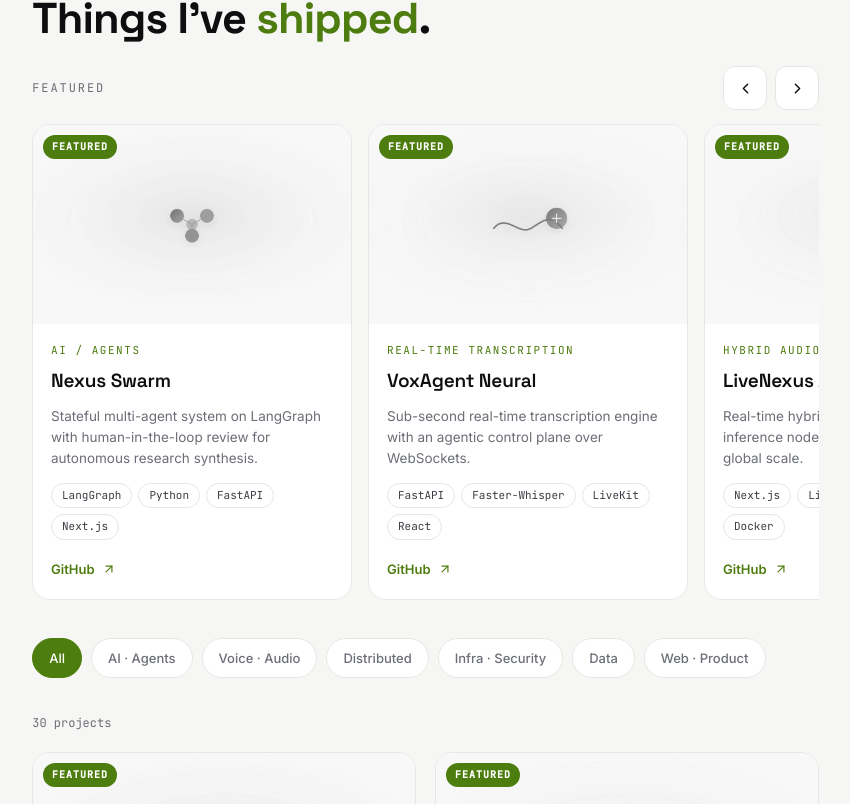
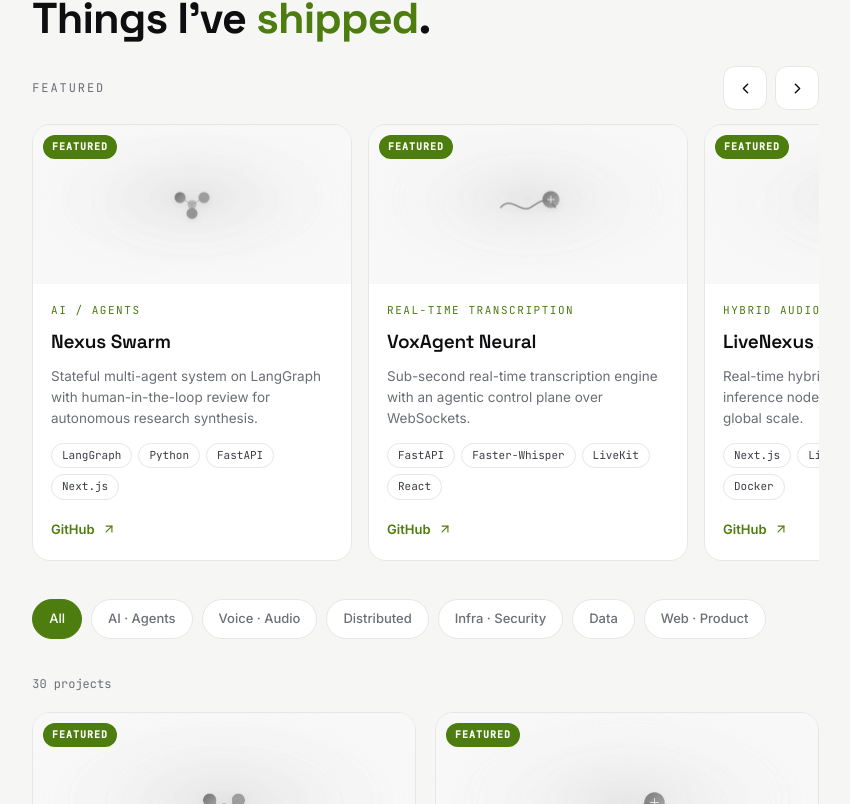
Before and after one commit to Kimosabey/kimo-nexus, a Next.js app: page / in a window 1280 px wide. Shown: the part 3736-4540 px from the top of the page, without its empty margins (397-1247 px from the left). Built offline with nearby package versions, Linux system fonts and the light colour scheme.

Commit message:
UI/UX: WebP image optimization finalized (2:1 aspect, 640px sizes, GPU acceleration)

```diff
--- a/src/app/globals.css
+++ b/src/app/globals.css
@@ -116,8 +116,20 @@
 .kn-card { position: relative; border: 1px solid var(--hairline); border-radius: 18px; background: var(--surface); overflow: hidden; cursor: pointer; transition: border-color .3s, box-shadow .3s, transform .12s; will-change: transform; }
 .kn-fcard { scroll-snap-align: start; }
 .kn-card:hover { border-color: color-mix(in srgb, var(--accent) 45%, var(--hairline)); box-shadow: var(--shadow-card); }
-.kn-thumb { width: 100%; height: 100%; object-fit: cover; filter: grayscale(1) contrast(1.02); transition: filter .5s ease, transform .5s ease; }
-.kn-card:hover .kn-thumb, .kn-fcard:hover .kn-thumb { filter: grayscale(0) contrast(1); transform: scale(1.04); }
+.kn-thumb-wrap { position: relative; aspect-ratio: 2 / 1; overflow: hidden; background: var(--surface-2); }
+.kn-thumb {
+  width: 100%;
+  height: 100%;
+  object-fit: cover;
+  object-position: center;
+  image-rendering: auto;
+  -webkit-backface-visibility: hidden;
+  backface-visibility: hidden;
+  filter: grayscale(1) contrast(1.02);
+  transition: filter .5s ease;
+}
+.kn-thumb--color { filter: none; }
+.kn-card:hover .kn-thumb, .kn-fcard:hover .kn-thumb { filter: grayscale(0) contrast(1); }
 .kn-sheen { position: absolute; inset: 0; opacity: 0; transition: opacity .3s; background: radial-gradient(220px circle at var(--mx, 50%) var(--my, 50%), color-mix(in srgb, var(--accent) 26%, transparent), transparent 60%); mix-blend-mode: soft-light; pointer-events: none; }
 .kn-card:hover .kn-sheen { opacity: 1; }
 @media (min-width: 760px) { .kn-about-grid { grid-template-columns: 300px minmax(0, 1fr); } }
--- a/src/components/ProjectModal.tsx
+++ b/src/components/ProjectModal.tsx
@@ -38,8 +38,8 @@
         <button ref={closeRef} type="button" onClick={onClose} aria-label="Close" style={{ position: "absolute", top: 14, right: 14, zIndex: 3, width: 44, height: 44, display: "flex", alignItems: "center", justifyContent: "center", borderRadius: 12, border: "1px solid var(--hairline)", background: "color-mix(in srgb,var(--surface) 82%,transparent)", backdropFilter: "blur(4px)", WebkitBackdropFilter: "blur(4px)", color: "var(--ink)", cursor: "pointer" }}>
           <X size={18} strokeWidth={2} />
         </button>
-        <div style={{ position: "relative", aspectRatio: "16/10", overflow: "hidden", background: "var(--surface-2)" }}>
-          <ProjectThumb project={p} sizes="560px" grayscale={false} />
+        <div className="kn-thumb-wrap">
+          <ProjectThumb project={p} sizes="(max-width: 640px) 100vw, 560px" grayscale={false} />
         </div>
         <div style={{ padding: 26 }}>
           <p style={{ fontFamily: "var(--fm)", fontSize: 11, textTransform: "uppercase", letterSpacing: ".14em", color: "var(--accent)", margin: "0 0 8px" }}>{p.category}</p>
--- a/src/components/ui/ProjectThumb.tsx
+++ b/src/components/ui/ProjectThumb.tsx
@@ -19,9 +19,17 @@
  * (grayscale → color on hover). Projects without an image (proprietary/academic, or a
  * repo awaiting a screenshot) render a distinct, designed vector cover instead.
  */
-export function ProjectThumb({ project: p, sizes = "(max-width:640px) 90vw, (max-width:1200px) 45vw, 300px", grayscale = true }: { project: Project; sizes?: string; grayscale?: boolean }) {
+export function ProjectThumb({ project: p, sizes = "(max-width: 640px) 92vw, (max-width: 1200px) 50vw, 640px", grayscale = true }: { project: Project; sizes?: string; grayscale?: boolean }) {
   if (p.action === "repo" && p.img) {
-    return <Image src={p.img} alt={p.alt} fill sizes={sizes} className={grayscale ? "kn-thumb" : undefined} style={{ objectFit: "cover" }} />;
+    return (
+      <Image
+        src={p.img}
+        alt={p.alt}
+        fill
+        sizes={sizes}
+        className={grayscale ? "kn-thumb" : "kn-thumb kn-thumb--color"}
+      />
+    );
   }
   const Icon = DOMAIN[p.id] ?? (p.action === "prop" ? Lock : p.action === "acad" ? GraduationCap : Shield);
   return (
--- a/src/components/ui/WorkCard.tsx
+++ b/src/components/ui/WorkCard.tsx
@@ -42,11 +42,14 @@
       onMouseLeave={onLeave}
       style={featured ? { flex: "0 0 clamp(260px,72vw,320px)" } : undefined}
     >
-      <div style={{ position: "relative", aspectRatio: "16/10", overflow: "hidden", background: "var(--surface-2)" }}>
+      <div className="kn-thumb-wrap">
         {p.featured ? (
           <span style={{ position: "absolute", top: 10, left: 10, zIndex: 2, display: "inline-flex", alignItems: "center", gap: 5, fontFamily: "var(--fm)", fontSize: 10, textTransform: "uppercase", letterSpacing: ".1em", fontWeight: 600, color: "var(--accent-ink)", background: "var(--accent)", borderRadius: 999, padding: "4px 9px" }}>Featured</span>
         ) : null}
-        <ProjectThumb project={p} />
+        <ProjectThumb
+          project={p}
+          sizes={featured ? "(max-width: 640px) 72vw, 320px" : "(max-width: 640px) 92vw, (max-width: 1200px) 50vw, 640px"}
+        />
         <span ref={sheenRef} className="kn-sheen" />
       </div>
       <div style={{ padding: 18 }}>
```
